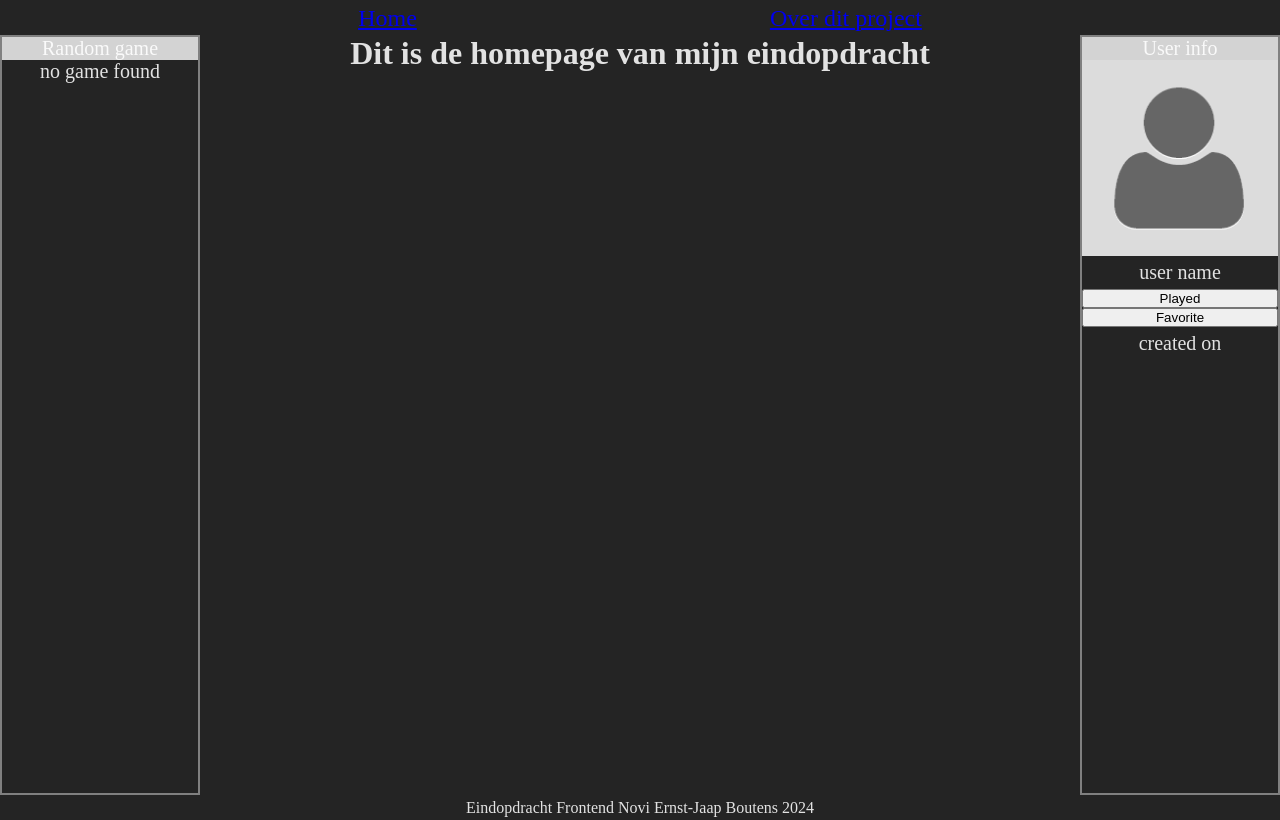
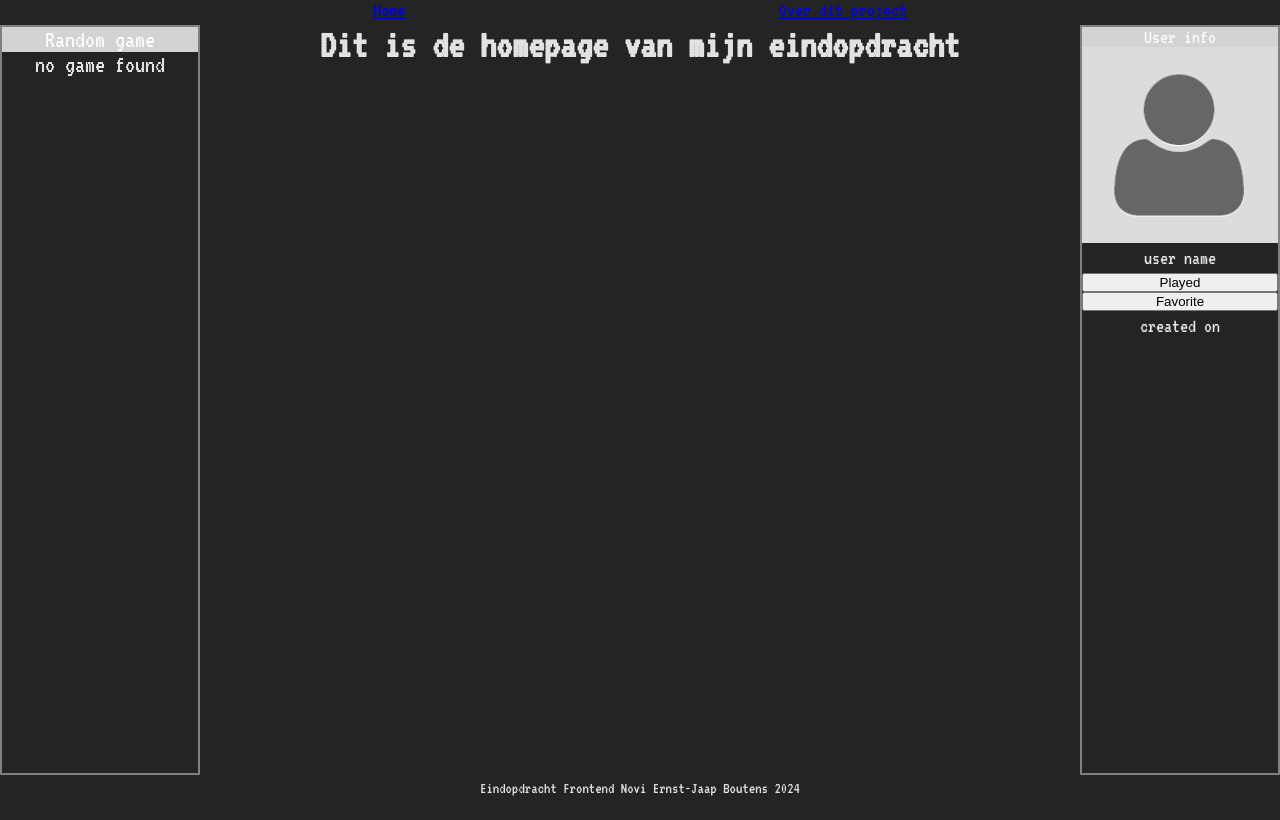
Before and after one commit to Jaapster1337/eind-opdracht, a React (Vite) app: page / in a window 1280 px wide. Built offline with nearby package versions, Linux system fonts and the light colour scheme; no server answers.

Commit message:
tussentijdse commit

```diff
--- a/App.css
+++ b/App.css
@@ -12,7 +12,7 @@
 .mid-section-wrapper{
   display: flex;
   justify-content: space-between;
-  height: calc(100vh - 15px - 25px);
+  height: calc(100vh - var(--nav-height) - var(--footer-height));
 }
 
 .outer-content{
--- a/src/components/nav/Nav.css
+++ b/src/components/nav/Nav.css
@@ -1,6 +1,5 @@
 .navbar{
     display: flex;
     justify-content: space-evenly;
-    font-size: 1.5em;
-    margin: 5px;
+    font-size: 1em;
 }
--- a/src/helpers/cycleGenres.jsx
+++ b/src/helpers/cycleGenres.jsx
@@ -1,5 +1,6 @@
 export function cycleGenres(game){
     const genres =[]
+    if(game.genres.length > 0){
     for (let i = 0; i < game.genres.length; i++) {
         genres.push(game.genres[i].name)
     }
@@ -8,5 +9,9 @@ export function cycleGenres(game){
         genres.map((genre, index) =>(
             <p key={index}>{genre}</p>
         ))
-    )
+    )}else{
+        return (
+            <p>No genres provided</p>
+        )
+    }
 }
--- a/src/index.css
+++ b/src/index.css
@@ -1,7 +1,5 @@
 :root {
   font-family: Inter, system-ui, Avenir, Helvetica, Arial, sans-serif;
-  line-height: 1.5;
-  font-weight: 400;
 
   color-scheme: light dark;
   color: rgba(255, 255, 255, 0.87);
@@ -23,7 +21,7 @@ a:hover {
 }
 
 body {
-  font-size: 16px;
+  font-size: 20px;
   margin: 0;
   display: flex;
   min-width: 320px;
--- a/src/pages/GameDetails/GameDetails.css
+++ b/src/pages/GameDetails/GameDetails.css
@@ -0,0 +1,3 @@
+.game-detail-content-wrapper{
+    font-size: 1.5em;
+}
--- a/src/pages/GameDetails/GameDetails.jsx
+++ b/src/pages/GameDetails/GameDetails.jsx
@@ -1,8 +1,8 @@
+import "./GameDetails.css"
 import {useParams} from "react-router-dom";
 import {useEffect, useState} from "react";
 import {cycleGenres} from "../../helpers/cycleGenres.jsx";
 import axios from "axios";
-
 
 
 export function GameDetails() {
@@ -12,18 +12,19 @@ export function GameDetails() {
     const [error, setError] = useState(null);
 
     useEffect(() => {
-        async function fetchGameById(){
-            try{
+        async function fetchGameById() {
+            try {
                 setLoading(true)
                 const gameById = await axios.get(`https://api.rawg.io/api/games/${id}?key=${import.meta.env.VITE_REACT_API_KEY}`)
                 setGame(gameById.data)
                 console.log("game by id", gameById.data)
-            } catch(error){
+            } catch (error) {
                 setError(error)
-            }finally {
+            } finally {
                 setLoading(false)
             }
         }
+
         void fetchGameById();
     }, []);
 
@@ -38,13 +39,18 @@ export function GameDetails() {
                 {loading && <p>Loading...</p>}
                 {error && <p>{error?.message}</p>}
                 {game ?
-                <section>
-                    <h1>{game.name}</h1>
-                    <section className="genres-detailpage">Genres: {cycleGenres(game)}</section>
-                    <p>{game.description_raw}</p>
-                    <p>Made by {game.developers?.name} and released on {game.released}</p>
-
-                </section> : <p>no game found</p>}
+                    <section className="game-detail-content-wrapper">
+                        <h1>{game.name}</h1>
+                        <section className="genres-detailpage">
+                            <h2>Genres:</h2>
+                            {cycleGenres(game)}
+                        </section>
+                        <h2>Description</h2>
+                        <p>{game.description_raw}</p>
+                        <div className="made-by-released">
+                        <p>Made by {game.developers?.name} and released on {game.released}</p>
+                        </div>
+                    </section> : <p>no game found</p>}
             </div>
         </>
     );
--- a/src/styles/global.css
+++ b/src/styles/global.css
@@ -1,3 +1,5 @@
+@import url('https://fonts.googleapis.com/css2?family=Nunito&family=VT323&display=swap');
+
 * {
     margin: 0;
     padding: 0;
@@ -10,7 +12,7 @@
     --clr-tertiary: #bef227;
     --clr-quaternary: #4f6216;
 
-    --font-family-primary: "Inter", sans-serif;
+    --font-family-primary: 'VT323', sans-serif;
     --font-family-secondary: "Roboto", sans-serif;
 
     --font-weight-light: 300;
@@ -35,7 +37,8 @@
 }
 
 body {
-
+    font-family: var(--font-family-primary);
+    font-size: 20px;
 }
 
 nav {
@@ -47,7 +50,7 @@ footer {
 }
 
 .main {
-    height: calc(100vh - var(--nav-height) - var(--footer-height));
+
 }
 
 .container {
```
